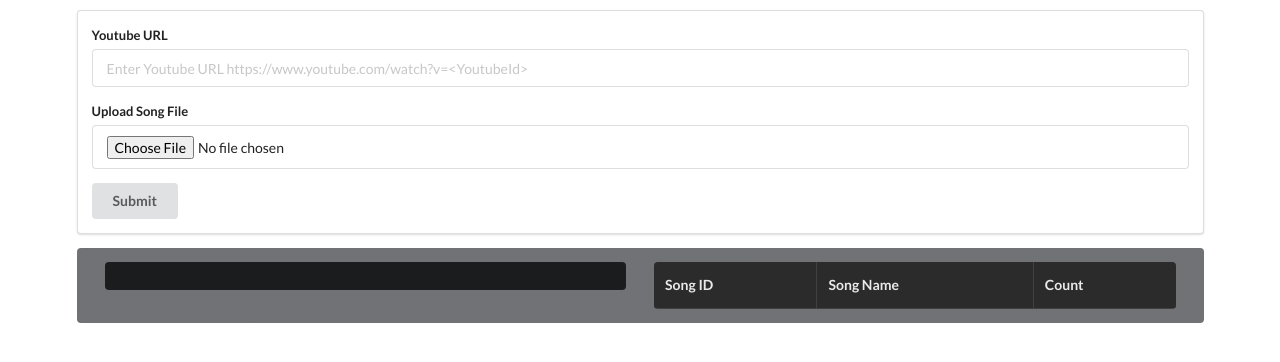
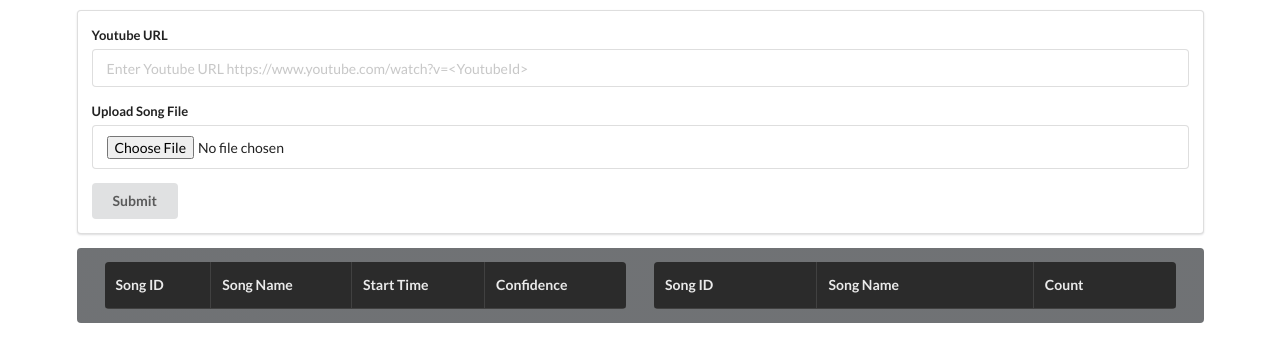
Before and after one commit to gjamuar/songfinder, a React (Create React App) app: page / in a window 1280 px wide. Shown: the top 362 px of the page. Built offline with nearby package versions, Linux system fonts and the light colour scheme.

Commit message:
chnanged list to table

```diff
--- a/src/components/FingerprintItem.js
+++ b/src/components/FingerprintItem.js
@@ -20,17 +20,25 @@ class FingerprintItem extends React.Component {
         // const active = this.props.active;
 
         return (
-            <div className={this.props.isHighlighted?"item active":"item"}
-             ref={el => this.el = el}
-             onClick={this.seekPlayerToTime(start_time)}>
-                <div className="content">
-                    <div className="header">{song_name}</div>
-                    <div className="description">
-                    <span>Start time: {start_time}</span>
-                        <span className="right floated content">Confidence: {confidence}</span>
-                    </div>
-                </div>
-            </div>
+            // <div className={this.props.isHighlighted?"item active":"item"}
+            //  ref={el => this.el = el}
+            //  onClick={this.seekPlayerToTime(start_time)}>
+            //     <div className="content">
+            //         <div className="header">{song_name}</div>
+            //         <div className="description">
+            //         <span>Start time: {start_time}</span>
+            //             <span className="right floated content">Confidence: {confidence}</span>
+            //         </div>
+            //     </div>
+            // </div>
+            <tr className={this.props.isHighlighted?"item active":"item"}
+            ref={el => this.el = el}
+            onClick={this.seekPlayerToTime(start_time)}>
+                <td>{this.props.songId}</td>
+                <td>{song_name}</td>
+                <td>{start_time}</td>
+                <td>{confidence}</td>
+            </tr>
         );
     }
 }
--- a/src/components/FingerprintList.js
+++ b/src/components/FingerprintList.js
@@ -35,10 +35,25 @@ class FingerprintList extends React.Component {
         }
 
         return (
-            <div className="ui inverted segment fingerprint-list fingerprints">
-                <div className="ui inverted relaxed divided list">
-                    {fingerprints}
-                </div>
+            // <div className="ui inverted segment fingerprint-list fingerprints">
+            //     <div className="ui inverted relaxed divided list">
+            //         {fingerprints}
+            //     </div>
+            // </div>
+            <div className="fingerprints">
+            <table className="ui inverted celled table  fingerprint-list">
+            <thead>
+                <tr>
+                    <th>Song ID</th>
+                    <th>Song Name</th>
+                    <th>Start Time</th>
+                    <th>Confidence</th>
+                </tr>
+            </thead>
+            <tbody >
+                {fingerprints}
+            </tbody>
+            </table>
             </div>
         );
     }
```
